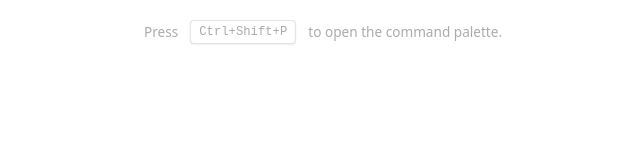
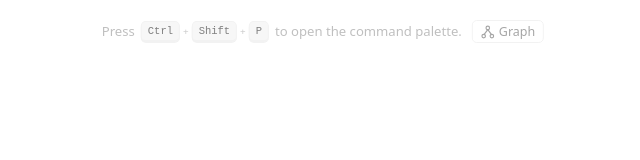
Before and after one commit to gongahkia/yoro, a React (Vite) app: page / in a window 1280 px wide. Shown: the top 160 px of the page, without its empty margins (317-957 px from the left). Built offline with nearby package versions, Linux system fonts and the light colour scheme; what gemoji would draw is missing.

Commit message:
feat(app): things added to tweak

```diff
--- a/src/App.css
+++ b/src/App.css
@@ -6,6 +6,45 @@
 .app-container {
   width: 100%;
   height: 100vh;
+}
+
+/* custom background support */
+html[data-custom-bg] body,
+html[data-custom-bg] .note-list-container,
+html[data-custom-bg] .editor-container {
+  background: var(--custom-bg) !important;
+  background-size: cover !important;
+  background-position: center !important;
+  background-repeat: no-repeat !important;
+}
+
+/* global keybind chip style (used across components) */
+kbd.key-chip {
+  display: inline-block;
+  background: var(--bg-secondary, #f5f5f5);
+  border: 1px solid var(--border-color, rgba(128,128,128,0.3));
+  border-bottom-width: 2px;
+  border-radius: 5px;
+  padding: 1px 6px;
+  font-family: monospace;
+  font-size: 0.8em;
+  font-weight: 500;
+  color: var(--text-secondary, #555);
+  box-shadow: 0 1px 0 rgba(0,0,0,0.07);
+  line-height: 1.6;
+}
+
+/* keybind-combo utility */
+.keybind-combo {
+  display: inline-flex;
+  align-items: center;
+  gap: 2px;
+}
+
+.key-sep {
+  color: var(--text-tertiary, #bbb);
+  font-size: 0.75em;
+  padding: 0 1px;
 }
 
 .skip-to-content {
--- a/src/App.tsx
+++ b/src/App.tsx
@@ -104,6 +104,17 @@ function App() {
         document.documentElement.style.setProperty('--editor-font-size', `${data.preferences.fontSize}px`);
     }, [data.preferences.fontFamily, data.preferences.fontSize]);
 
+    useEffect(() => {
+        const bg = data.preferences.customBackground;
+        if (bg) {
+            document.documentElement.style.setProperty('--custom-bg', bg);
+            document.documentElement.setAttribute('data-custom-bg', '1');
+        } else {
+            document.documentElement.style.removeProperty('--custom-bg');
+            document.documentElement.removeAttribute('data-custom-bg');
+        }
+    }, [data.preferences.customBackground]);
+
     // explicit save via yoro-save event (dispatched by :w / Ctrl+S)
     useEffect(() => {
         const handleSave = () => {
@@ -151,6 +162,16 @@ function App() {
             notes: prev.notes.map(n => n.id === id ? { ...n, ...updates, updatedAt: Date.now() } : n)
         }));
         hasUnsavedRef.current = true;
+    }, []);
+
+    // position-only update: doesn't mark unsaved, doesn't change updatedAt
+    const handleUpdateNotePosition = useCallback((id: string, cursorPos: number, scrollPos: number) => {
+        setData(prev => ({
+            ...prev,
+            notes: prev.notes.map(n => n.id === id
+                ? { ...n, lastCursorPosition: cursorPos, lastScrollPosition: scrollPos }
+                : n)
+        }));
     }, []);
 
     const handleCreateNote = useCallback(() => {
@@ -487,12 +508,14 @@ function App() {
                         onTagChange={setSelectedTag}
                         viewMode={data.preferences.homeViewMode}
                         sortOrder={data.preferences.sortOrder}
+                        onOpenGraph={() => setIsKnowledgeGraphOpen(true)}
                     />
                 } />
                 <Route path="/note/:id" element={
                     <NoteEditorWrapper
                         notes={data.notes}
                         onUpdateNote={handleUpdateNote}
+                        onUpdateNotePosition={handleUpdateNotePosition}
                         onNavigate={handleSelectNote}
                         vimMode={data.preferences.vimMode}
                         emacsMode={data.preferences.emacsMode}
--- a/src/components/MobileWarning.tsx
+++ b/src/components/MobileWarning.tsx
@@ -43,12 +43,12 @@ export const MobileWarning: React.FC = () => {
                         <path d="M2 12h3M19 12h3" strokeDasharray="2 2"/>
                     </svg>
                 </div>
-                <h1 className="mobile-warning-title">{sl ? 'Eh, use desktop lah' : 'Desktop Recommended'}</h1>
+                <h1 className="mobile-warning-title">{sl ? 'Eh, use desktop lah' : 'Mobile Not Supported'}</h1>
                 <p className="mobile-warning-message">
-                    <strong>Yoro</strong> {sl ? 'best on desktop one, got vim/emacs mode and all those power features.' : 'is a desktop-first text editor designed for focused writing with keyboard shortcuts, vim/emacs modes, and advanced editing features.'}
+                    <strong>Yoro</strong> {sl ? 'is a keyboard power tool — cannot use on mobile one lah.' : 'is a keyboard-first power editor. It requires a physical keyboard and cannot be used on mobile devices.'}
                 </p>
                 <p className="mobile-warning-submessage">
-                    {sl ? 'For best experience, use desktop or laptop with keyboard lah.' : 'For the best experience, please access Yoro from a desktop or laptop computer with a physical keyboard.'}
+                    {sl ? 'Please use a desktop or laptop with actual keyboard support lah.' : 'Please access Yoro from a desktop or laptop with a physical keyboard. Mobile browsers lack the keyboard support required for the core editing experience.'}
                 </p>
                 <div className="mobile-warning-features">
                     <div className="mobile-warning-feature">
--- a/src/components/NoteEditorWrapper.tsx
+++ b/src/components/NoteEditorWrapper.tsx
@@ -10,6 +10,7 @@ import { ErrorBoundary } from './ErrorBoundary';
 interface NoteEditorWrapperProps {
     notes: Note[];
     onUpdateNote: (id: string, updates: Partial<Note>) => void;
+    onUpdateNotePosition: (id: string, cursorPos: number, scrollPos: number) => void;
     onNavigate: (id: string) => void;
     vimMode: boolean;
     emacsMode: boolean;
@@ -25,7 +26,7 @@ interface NoteEditorWrapperProps {
 }
 
 export const NoteEditorWrapper: React.FC<NoteEditorWrapperProps> = ({
-    notes, onUpdateNote, onNavigate, vimMode, emacsMode, focusMode, focusModeBlur,
+    notes, onUpdateNote, onUpdateNotePosition, onNavigate, vimMode, emacsMode, focusMode, focusModeBlur,
     lineWrapping, showLineNumbers, editorAlignment, showDocumentStats, cursorAnimations,
     findReplaceOpen, onCloseFindReplace
 }) => {
@@ -120,10 +121,7 @@ export const NoteEditorWrapper: React.FC<NoteEditorWrapperProps> = ({
                 onTitleChange={(title) => onUpdateNote(note.id, { title })}
                 onNavigate={onNavigate}
                 onPositionChange={(cursorPos, scrollPos) => {
-                    onUpdateNote(note.id, {
-                        lastCursorPosition: cursorPos,
-                        lastScrollPosition: scrollPos
-                    });
+                    onUpdateNotePosition(note.id, cursorPos, scrollPos);
                 }}
                 vimMode={vimMode}
                 emacsMode={emacsMode}
--- a/src/components/NoteList.tsx
+++ b/src/components/NoteList.tsx
@@ -16,6 +16,7 @@ interface NoteListProps {
     onTagChange: (tag: string | null) => void;
     viewMode?: 'notion-grid' | 'docs-list';
     sortOrder?: 'updated' | 'created' | 'alpha' | 'alpha-reverse';
+    onOpenGraph?: () => void;
 }
 
 export const NoteList: React.FC<NoteListProps> = ({
@@ -29,7 +30,8 @@ export const NoteList: React.FC<NoteListProps> = ({
     searchQuery,
     selectedTag,
     viewMode = 'docs-list',
-    sortOrder = 'updated'
+    sortOrder = 'updated',
+    onOpenGraph,
 }) => {
     const sl = useSinglish();
     const dragSrcIdRef = useRef<string | null>(null);
@@ -250,12 +252,32 @@ export const NoteList: React.FC<NoteListProps> = ({
         );
     };
 
+    const isMac = navigator.platform.toUpperCase().indexOf('MAC') >= 0;
+    const modKey = isMac ? 'Cmd' : 'Ctrl';
+
     return (
         <div className="note-list-container">
             {(viewMode === 'notion-grid' || viewMode === 'docs-list') && (
                 <div className="search-hint">
-                    Press <kbd>{navigator.platform.toUpperCase().indexOf('MAC') >= 0 ? 'Cmd' : 'Ctrl'}+Shift+P</kbd> {sl ? 'to open command palette lah.' : 'to open the command palette.'}
+                    <span className="search-hint-text">Press</span>
+                    <span className="keybind-combo">
+                        <kbd className="key-chip">{modKey}</kbd>
+                        <span className="key-sep">+</span>
+                        <kbd className="key-chip">Shift</kbd>
+                        <span className="key-sep">+</span>
+                        <kbd className="key-chip">P</kbd>
+                    </span>
+                    <span className="search-hint-text">{sl ? 'to open command palette lah.' : 'to open the command palette.'}</span>
                     {selectedTag && <span className="active-filter">{sl ? `Filtering by #${selectedTag} leh` : `Filtering: #${selectedTag}`}</span>}
+                    {onOpenGraph && (
+                        <button className="graph-hint-btn" onClick={onOpenGraph} title="Open Knowledge Graph">
+                            <svg width="14" height="14" viewBox="0 0 24 24" fill="none" stroke="currentColor" strokeWidth="2" strokeLinecap="round" strokeLinejoin="round" aria-hidden="true">
+                                <circle cx="12" cy="5" r="3"/><circle cx="5" cy="19" r="3"/><circle cx="19" cy="19" r="3"/>
+                                <line x1="12" y1="8" x2="5.5" y2="16.5"/><line x1="12" y1="8" x2="18.5" y2="16.5"/>
+                            </svg>
+                            Graph
+                        </button>
+                    )}
                 </div>
             )}
             {isLoading ? (
--- a/src/components/styles/NoteList.css
+++ b/src/components/styles/NoteList.css
@@ -30,21 +30,78 @@
     transform: translateX(-50%);
     display: flex;
     align-items: center;
-    gap: 12px;
-    font-size: 0.85rem;
+    gap: 6px;
+    font-size: 0.82rem;
     color: var(--text-secondary, #888);
-    opacity: 0.7;
+    opacity: 0.75;
     z-index: 100;
+    white-space: nowrap;
 }
 
+.search-hint-text {
+    color: var(--text-tertiary, #aaa);
+}
+
+.keybind-combo {
+    display: inline-flex;
+    align-items: center;
+    gap: 2px;
+}
+
+.key-sep {
+    color: var(--text-tertiary, #bbb);
+    font-size: 0.75em;
+    padding: 0 1px;
+}
+
+.key-chip {
+    background: var(--bg-secondary, #f5f5f5);
+    border: 1px solid var(--border-color, rgba(128, 128, 128, 0.3));
+    border-bottom-width: 2px;
+    border-radius: 5px;
+    padding: 1px 6px;
+    font-family: monospace;
+    font-size: 0.82em;
+    font-weight: 500;
+    color: var(--text-secondary, #666);
+    box-shadow: 0 1px 0 rgba(0,0,0,0.07);
+    line-height: 1.6;
+}
+
+/* legacy kbd in hints */
 .search-hint kbd {
-    background: var(--bg-primary, #fff);
-    border: 1px solid rgba(128, 128, 128, 0.3);
-    border-radius: 4px;
+    background: var(--bg-secondary, #f5f5f5);
+    border: 1px solid var(--border-color, rgba(128, 128, 128, 0.3));
+    border-bottom-width: 2px;
+    border-radius: 5px;
+    padding: 1px 6px;
+    font-family: monospace;
+    font-size: 0.82em;
+    font-weight: 500;
+    color: var(--text-secondary, #666);
+    box-shadow: 0 1px 0 rgba(0,0,0,0.07);
+}
+
+.graph-hint-btn {
+    display: inline-flex;
+    align-items: center;
+    gap: 4px;
     padding: 2px 8px;
-    font-family: monospace;
-    font-size: 0.9em;
-    box-shadow: 0 1px 2px rgba(0, 0, 0, 0.1);
+    margin-left: 4px;
+    background: transparent;
+    border: 1px solid var(--border-color, rgba(128,128,128,0.3));
+    border-radius: 5px;
+    color: var(--text-secondary, #888);
+    font-size: 0.78rem;
+    cursor: pointer;
+    transition: background 0.12s, color 0.12s, border-color 0.12s;
+    font-family: inherit;
+}
+
+.graph-hint-btn:hover {
+    background: var(--bg-secondary);
+    color: var(--primary, #007aff);
+    border-color: var(--primary, #007aff);
 }
 
 .search-hint .active-filter {
--- a/src/types/index.ts
+++ b/src/types/index.ts
@@ -57,6 +57,7 @@ export interface UserPreferences {
     showDocumentStats: boolean;
     cursorAnimations: 'none' | 'subtle' | 'particles';
     singlish: boolean;
+    customBackground?: string; // css value: color, gradient, url(), or empty to reset
 }
 
 export interface AppState {
```
Also changed, not shown: src/commands/index.ts (+47 -0 lines).
